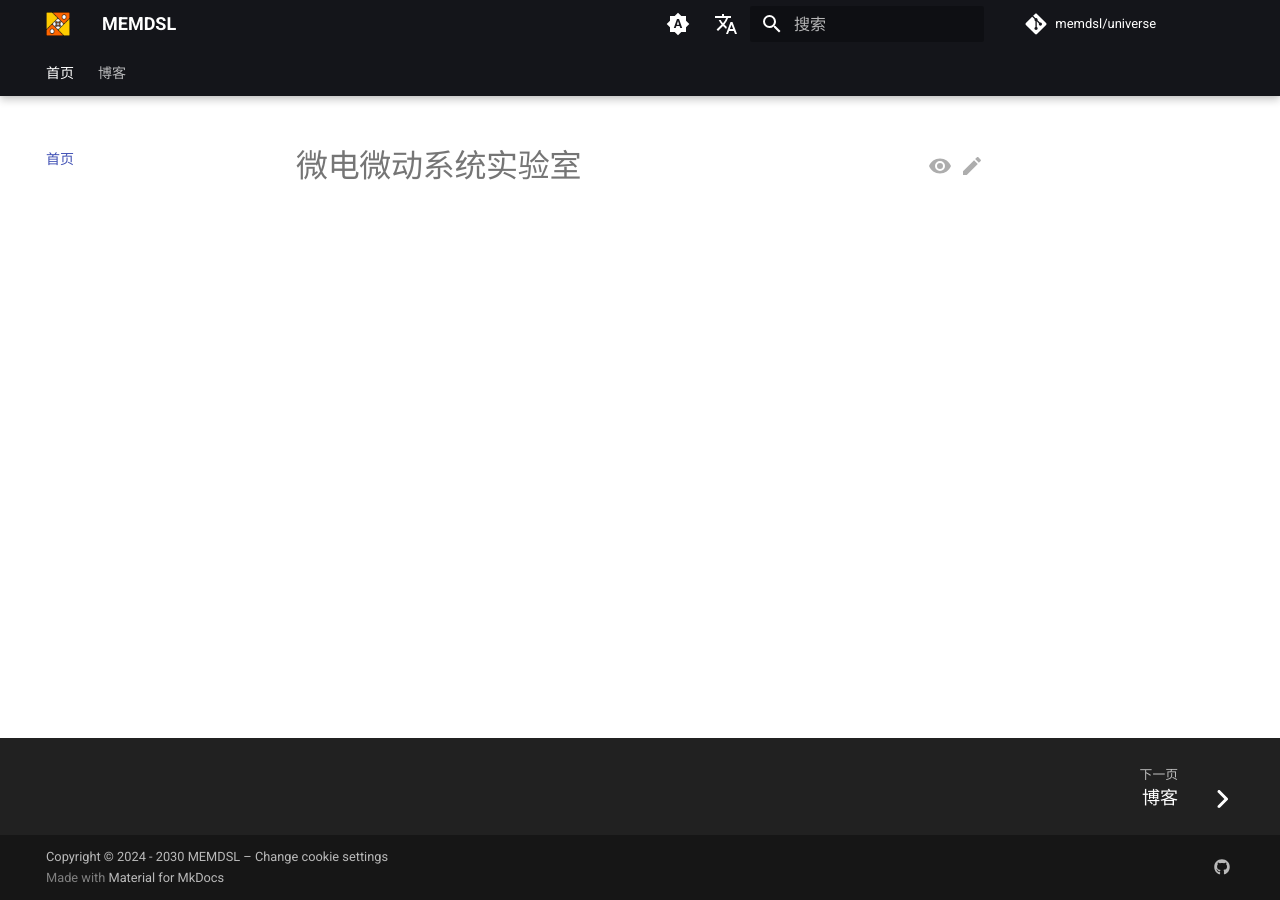
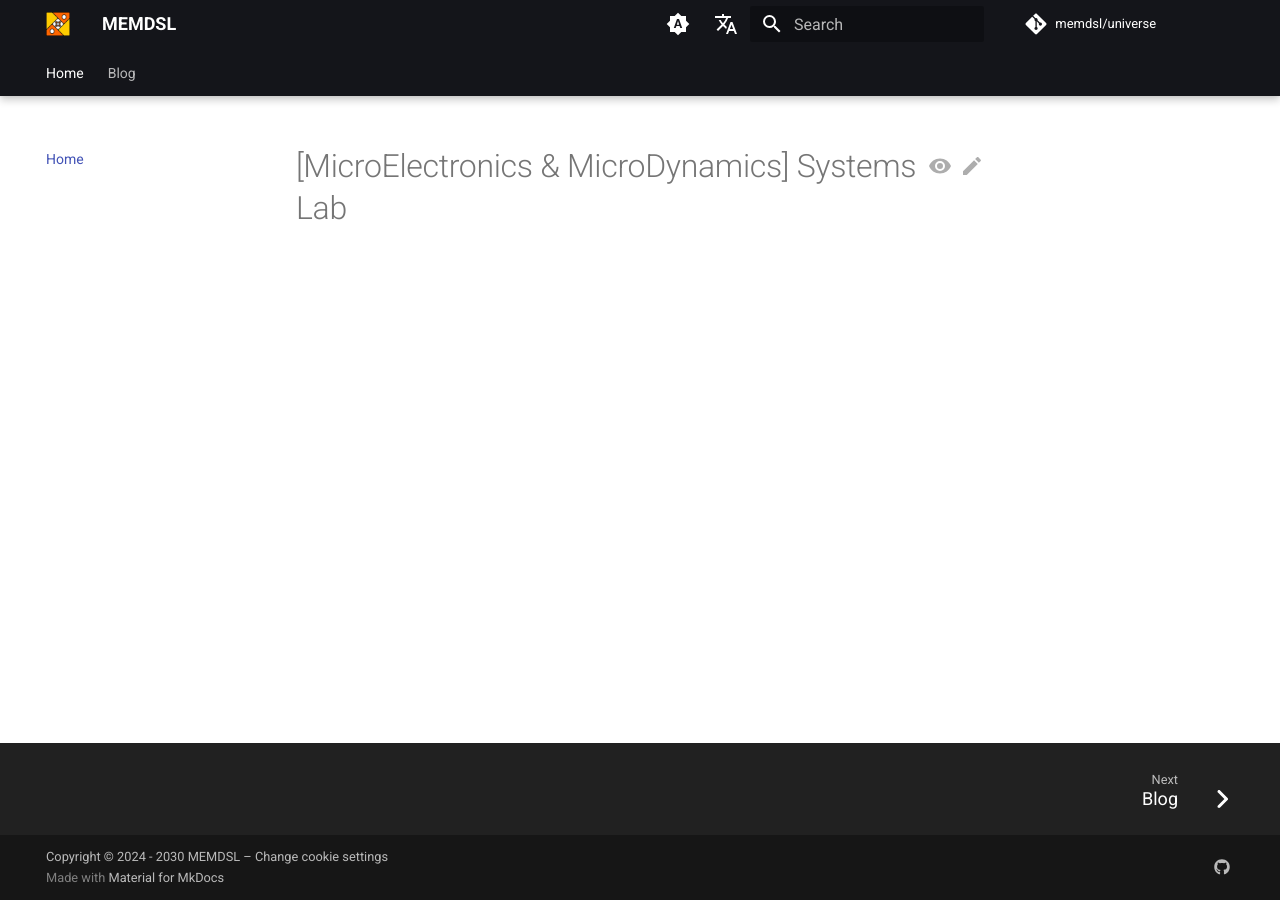
Before and after one commit to memdsl/universe, an MkDocs documentation site: the page built from docs/index.md, in a window 1280 px wide. Built offline with MkDocs 1.6.1 and Material for MkDocs 9.7.7, drawn with Linux system fonts in a browser that asks for light colours; plug-ins that fetch from the network failed and are left out; comment, search, counter and statistics services are not loaded; some of the changed lines change nothing that is shown.

Commit message:
feat: change site to en

```diff
--- a/docs/blog/index.md
+++ b/docs/blog/index.md
@@ -1 +1 @@
-# 博客
+# Blog
--- a/docs/index.md
+++ b/docs/index.md
@@ -1 +1 @@
-# 微电微动系统实验室
+# [MicroElectronics & MicroDynamics] Systems Lab
--- a/mkdocs.yml
+++ b/mkdocs.yml
@@ -10,8 +10,8 @@ copyright: >
     <a href="#__consent">Change cookie settings</a>
 
 nav:
-    - 首页: index.md
-    - 博客:
+    - Home: index.md
+    - Blog:
         - blog/index.md
 
 theme:
@@ -38,7 +38,7 @@ theme:
     font:
         text: Roboto
         code: Roboto Mono
-    language: zh
+    language: en
     direction: ltr
     logo: assets/logo.png
     favicon: assets/logo.png
@@ -87,15 +87,12 @@ plugins:
 
 extra:
     alternate:
-        - name: 中文
-          link: /zh/
-          lang: zh
         - name: "English"
-          link: /en/
+          link: /
           lang: en
     homepage: https://memdsl.org
     consent:
-        title: Cookie许可
+        title: Cookie Consent
         description: >-
             We use cookies to recognize your repeated visits and preferences, as well measure the effectiveness of our documentation and whether users find what they're searching for. With your consent, you're helping us to make our documentation better.
         cookies:
```
